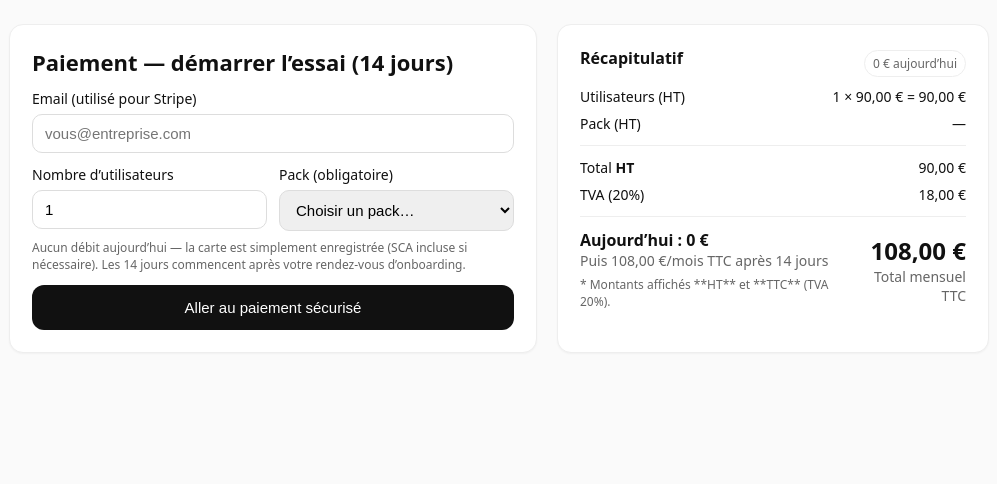
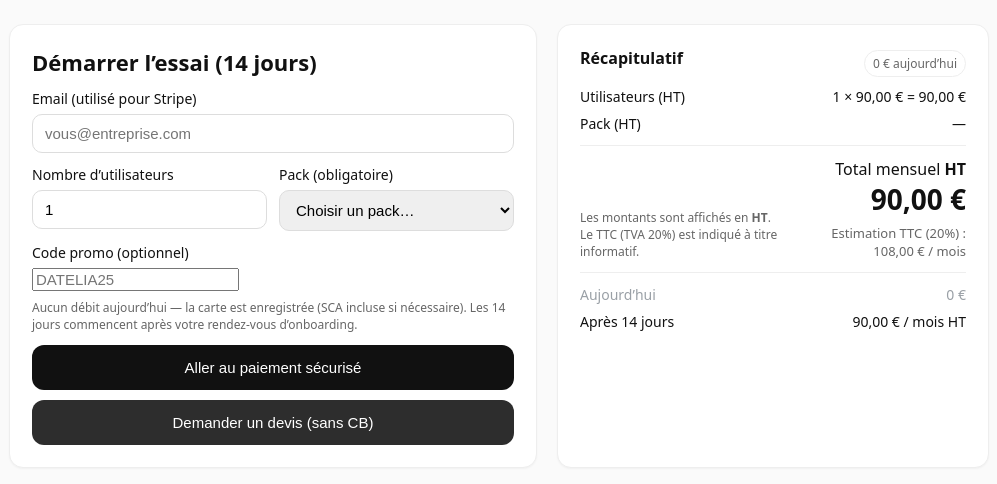
Before and after one commit to ElodieBRASEY/shopdatelia, a website: page checkout.html in a window 1280 px wide. Shown: the whole page, without its empty margins (141-1138 px from the left). Drawn offline with Linux system fonts and the light colour scheme.

Commit message:
Update checkout.html

```diff
--- a/checkout.html
+++ b/checkout.html
@@ -20,25 +20,26 @@
     input[type="number"]::-webkit-outer-spin-button,input[type="number"]::-webkit-inner-spin-button{appearance:none;margin:0}
     .hint{font-size:12px;color:var(--sub);margin-top:8px}
     .cta{width:100%;padding:14px;border:0;border-radius:12px;background:var(--accent);color:#fff;cursor:pointer}
+    .cta.secondary{background:#2d2d2d}
     .cta[disabled]{opacity:.6;cursor:not-allowed}
     .row{display:flex;gap:12px}
     .row > div{flex:1}
     .summary .line{display:flex;justify-content:space-between;margin:8px 0;font-size:14px}
     .summary .muted{color:var(--muted)}
     .divider{height:1px;background:var(--line);margin:12px 0}
-    .total{display:flex;justify-content:space-between;align-items:center}
-    .total .now{font-weight:600}
-    .total .later{font-size:14px;color:var(--sub)}
     .badge{display:inline-block;padding:4px 8px;border:1px solid var(--line);border-radius:999px;font-size:12px;color:var(--sub)}
-    .taxnote{font-size:12px;color:var(--sub);margin-top:6px}
+    .total-ht{font-size:28px;font-weight:800}
+    .ttc-line{font-size:13px;color:var(--sub); margin-top:6px; text-align:right}
+    .footnote{font-size:12px;color:var(--sub)}
   </style>
 </head>
 <body>
   <div class="wrap">
-    <!-- Colonne gauche : saisie -->
+    <!-- Colonne gauche : formulaire -->
     <div class="card">
+      <!-- IMPORTANT: method="get" pour envoyer promo_code/pack/team/email à /api/create-checkout-session-direct -->
       <form id="form" class="pad" action="/api/create-checkout-session-direct" method="get">
-        <h1>Paiement — démarrer l’essai (14 jours)</h1>
+        <h1>Démarrer l’essai (14 jours)</h1>
 
         <label>Email (utilisé pour Stripe)</label>
         <input id="email" name="email" type="email" required placeholder="vous@entreprise.com" />
@@ -59,16 +60,22 @@
           </div>
         </div>
 
+        <label>Code promo (optionnel)</label>
+        <input id="promo" name="promo_code" type="text" placeholder="DATELIA25" />
+
         <p class="hint">
-          Aucun débit aujourd’hui — la carte est simplement enregistrée (SCA incluse si nécessaire).
+          Aucun débit aujourd’hui — la carte est enregistrée (SCA incluse si nécessaire).
           Les 14 jours commencent après votre rendez-vous d’onboarding.
         </p>
 
         <button id="payBtn" class="cta" type="submit">Aller au paiement sécurisé</button>
+        <button id="quoteBtn" type="button" class="cta secondary" style="margin-top:10px;">
+          Demander un devis (sans CB)
+        </button>
       </form>
     </div>
 
-    <!-- Colonne droite : récap & prix dynamique -->
+    <!-- Colonne droite : récap -->
     <div class="card pad">
       <div style="display:flex;justify-content:space-between;align-items:center;margin-bottom:6px">
         <h2>Récapitulatif</h2>
@@ -78,30 +85,30 @@
       <div class="summary">
         <div class="line"><span>Utilisateurs (HT)</span><span id="usersLine">—</span></div>
         <div class="line"><span>Pack (HT)</span><span id="packLine">—</span></div>
+        <div class="divider"></div>
+
+        <div style="display:flex;justify-content:space-between;align-items:flex-end">
+          <div class="footnote">
+            Les montants sont affichés en <b>HT</b>.<br />
+            Le TTC (TVA 20%) est indiqué à titre informatif.
+          </div>
+          <div style="text-align:right">
+            <div>Total mensuel <b>HT</b></div>
+            <div class="total-ht" id="totalHTBig">—</div>
+            <div class="ttc-line" id="ttcLine">Estimation TTC (20%) : — / mois</div>
+          </div>
+        </div>
 
         <div class="divider"></div>
-        <div class="line"><span>Total <b>HT</b></span><span id="totalHT">—</span></div>
-        <div class="line"><span>TVA (20%)</span><span id="vat">—</span></div>
-        <div class="divider"></div>
-
-        <div class="total">
-          <div>
-            <div class="now">Aujourd’hui : 0 €</div>
-            <div class="later" id="laterText">Puis —/mois TTC après 14 jours</div>
-            <div class="taxnote">* Montants affichés **HT** et **TTC** (TVA 20%).</div>
-          </div>
-          <div style="text-align:right">
-            <div style="font-size:24px;font-weight:700" id="totalTTC">—</div>
-            <div class="later">Total mensuel TTC</div>
-          </div>
-        </div>
+        <div class="line muted"><span>Aujourd’hui</span><span>0 €</span></div>
+        <div class="line"><span>Après 14 jours</span><span id="laterText">— / mois HT</span></div>
       </div>
     </div>
   </div>
 
 <script>
 (() => {
-  // --- Prix HT ---
+  // --- Barème HT ---
   const PRICE_FIRST_49_PER_USER = 90;  // 1..49
   const PRICE_FROM_50_PER_USER  = 20;  // 50+
   const PACK_SURCHARGE = {             // par utilisateur
@@ -117,19 +124,20 @@
   const $email = document.getElementById('email');
   const $team = document.getElementById('team');
   const $pack = document.getElementById('pack');
+  const $promo = document.getElementById('promo');
   const $usersLine = document.getElementById('usersLine');
   const $packLine = document.getElementById('packLine');
-  const $totalHT = document.getElementById('totalHT');
-  const $vat = document.getElementById('vat');
-  const $totalTTC = document.getElementById('totalTTC');
+  const $totalHTBig = document.getElementById('totalHTBig');
+  const $ttcLine = document.getElementById('ttcLine');
   const $laterText = document.getElementById('laterText');
   const $form = document.getElementById('form');
-  const $btn = document.getElementById('payBtn');
+  const $payBtn = document.getElementById('payBtn');
+  const $quoteBtn = document.getElementById('quoteBtn');
 
-  function clampInputs() {
+  function clampTeam() {
     const t = Math.max(1, parseInt($team.value || '1', 10));
     $team.value = t;
-    return { team: t };
+    return t;
   }
 
   function usersCostHT(team) {
@@ -148,23 +156,20 @@
   }
 
   function updateSummary() {
-    const { team } = clampInputs();
+    const team = clampTeam();
     const packKey = $pack.value || null;
 
     const { cost: usersCost, txt: usersTxt } = usersCostHT(team);
     const { cost: packCost,  txt: packTxt  } = packKey ? packCostHT(team, packKey) : { cost:0, txt:'—' };
 
-    const totalHT = usersCost + packCost;
-    const vat     = totalHT * VAT_RATE;
-    const totalTTC= totalHT + vat;
+    const totalHT  = usersCost + packCost;
+    const totalTTC = totalHT * (1 + VAT_RATE);
 
     $usersLine.textContent = usersTxt;
     $packLine.textContent  = packTxt;
-
-    $totalHT.textContent = fmt(totalHT);
-    $vat.textContent     = fmt(vat);
-    $totalTTC.textContent= fmt(totalTTC);
-    $laterText.textContent = `Puis ${fmt(totalTTC)}/mois TTC après 14 jours`;
+    $totalHTBig.textContent = fmt(totalHT);
+    $ttcLine.textContent = `Estimation TTC (20%) : ${fmt(totalTTC)} / mois`;
+    $laterText.textContent = `${fmt(totalHT)} / mois HT`;
   }
 
   ['input','change'].forEach(evt => {
@@ -173,15 +178,44 @@
   });
   updateSummary();
 
+  // Submit CB (setup) -> en GET vers /api/create-checkout-session-direct (inclut promo_code)
   $form.addEventListener('submit', (e) => {
-    const { team } = clampInputs();
+    const team = clampTeam();
     if (!$email.value || !/.+@.+\..+/.test($email.value)) { e.preventDefault(); alert('Merci d’indiquer un email valide.'); $email.focus(); return; }
     if (!$pack.value) { e.preventDefault(); alert('Merci de sélectionner un pack.'); $pack.focus(); return; }
     if (team < 1) { e.preventDefault(); alert('Au moins 1 utilisateur.'); $team.focus(); return; }
+    $payBtn.disabled = true;
+    $payBtn.textContent = 'Redirection vers Stripe…';
+  });
 
-    // submit GET -> /api/create-checkout-session-direct (redirige Stripe)
-    $btn.disabled = true;
-    $btn.textContent = 'Redirection vers Stripe…';
+  // Bouton "Devis (sans CB)" -> POST /api/create-quote
+  $quoteBtn.addEventListener('click', async () => {
+    const email = $email.value;
+    const team = clampTeam();
+    const pack = $pack.value;
+    const promo = ($promo.value || '').trim();
+
+    if (!/.+@.+\..+/.test(email)) { alert('Email invalide'); return; }
+    if (!pack) { alert('Merci de sélectionner un pack'); return; }
+
+    try {
+      $quoteBtn.disabled = true; $quoteBtn.textContent = 'Création du devis…';
+      const resp = await fetch('/api/create-quote', {
+        method: 'POST',
+        headers: { 'Content-Type': 'application/json' },
+        body: JSON.stringify({ email, team_size: team, pack, promo_code: promo || undefined })
+      });
+      const data = await resp.json();
+      if (resp.ok && data.url) {
+        window.location.href = data.url; // redirection vers la page devis Stripe
+      } else {
+        alert('Impossible de créer le devis : ' + (data.error || 'inconnu'));
+        $quoteBtn.disabled = false; $quoteBtn.textContent = 'Demander un devis (sans CB)';
+      }
+    } catch (err) {
+      alert('Erreur réseau: ' + err.message);
+      $quoteBtn.disabled = false; $quoteBtn.textContent = 'Demander un devis (sans CB)';
+    }
   });
 })();
 </script>
```
